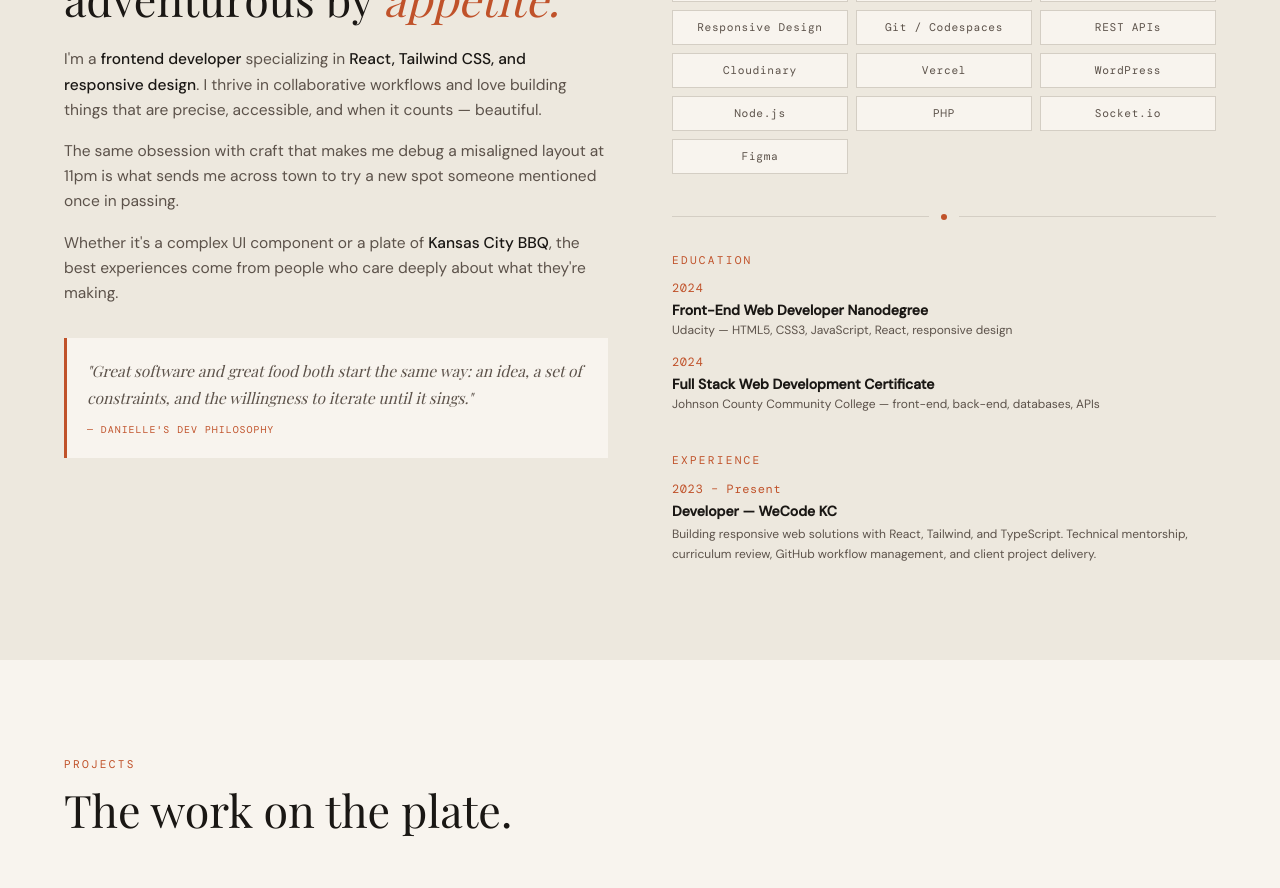
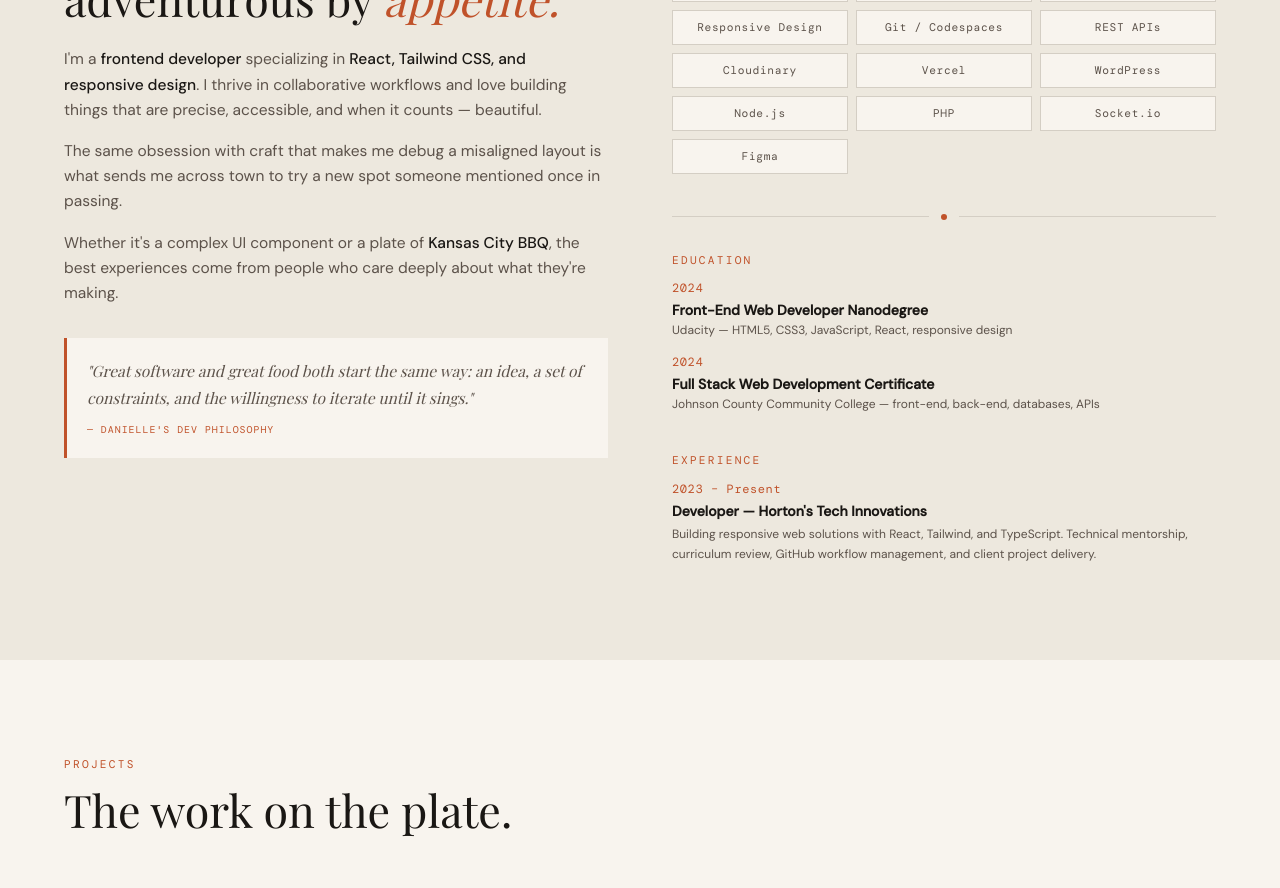
Before and after one commit to xDanielleT/my-portfolio, a React (Vite) app: page / in a window 1280 px wide. Shown: the part 1000-1888 px from the top of the page. Built offline with nearby package versions, Linux system fonts and the light colour scheme; a web font is replaced by a local one.

Commit message:
made edits to the about section

```diff
--- a/src/components/sections/About.jsx
+++ b/src/components/sections/About.jsx
@@ -42,8 +42,7 @@ export const About = () => {
             </p>
 
             <p className="mb-4 leading-relaxed" style={{ color: "var(--light-ink)", fontSize: "0.97rem" }}>
-              The same obsession with craft that makes me debug a misaligned layout at 11pm
-              is what sends me across town to try a new spot someone mentioned once in passing.
+              The same obsession with craft that makes me debug a misaligned layout is what sends me across town to try a new spot someone mentioned once in passing.
             </p>
 
             <p className="mb-8 leading-relaxed" style={{ color: "var(--light-ink)", fontSize: "0.97rem" }}>
@@ -110,7 +109,7 @@ export const About = () => {
             <span className="section-label">Experience</span>
             <div>
               <p className="font-mono-dm text-xs tracking-wider mb-1" style={{ color: "var(--rust)" }}>2023 – Present</p>
-              <p className="font-semibold text-sm" style={{ color: "var(--ink)" }}>Developer — WeCode KC</p>
+              <p className="font-semibold text-sm" style={{ color: "var(--ink)" }}>Developer — Horton's Tech Innovations</p>
               <p className="text-xs mt-1 leading-relaxed" style={{ color: "var(--light-ink)" }}>
                 Building responsive web solutions with React, Tailwind, and TypeScript.
                 Technical mentorship, curriculum review, GitHub workflow management,
```
